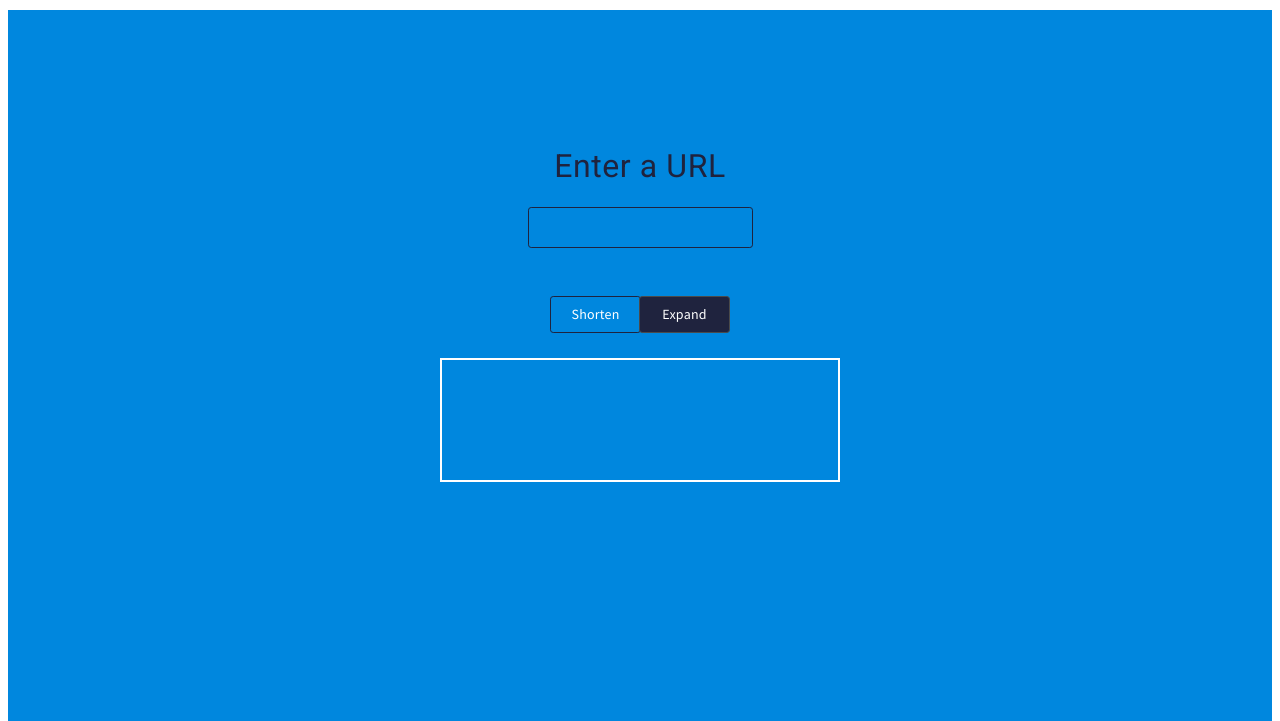
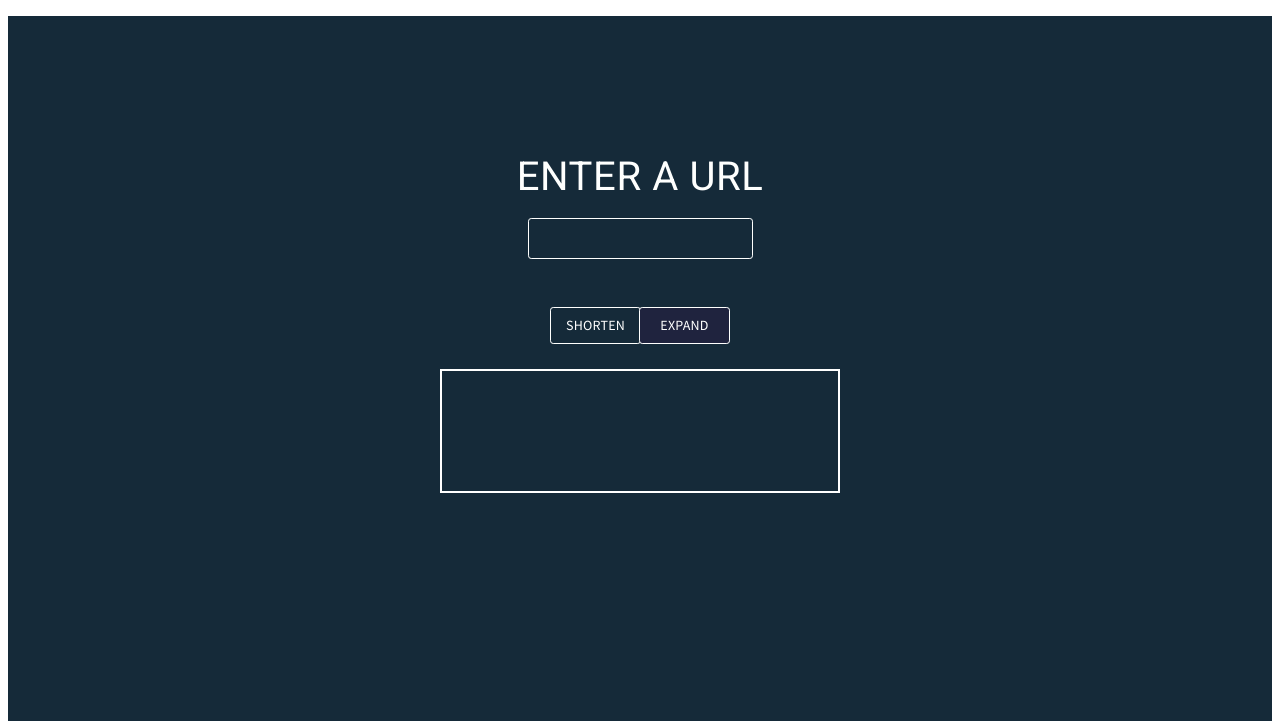
Before and after one commit to iharmanpannu/shorten-url-jquery, a plain HTML site: page index.html in a window 1280 px wide. Shown: the part 79-800 px from the top of the page. Drawn offline with nearby package versions, Linux system fonts and the light colour scheme.

Commit message:
changed color scheme

```diff
--- /dev/null
+++ b/style-min.css
@@ -0,0 +1 @@
+header{height:60px;text-align:center}main{background-color:#152A39;height:900px;text-align:center}h1{height:38px;font-family:Roboto;font-size:40px;font-weight:300;letter-spacing:0.6px;text-align:center;color:#FEFFFE;padding-top:137px;text-transform:uppercase}.logo{width:110px;height:28px;margin-top:40px;-o-object-fit:contain;object-fit:contain}.container{width:400px;margin:auto;text-align:center}#input{width:219px;height:37px;border-radius:3.2px;border:solid 0.8px #FEFFFE;background-color:inherit;display:block;margin:auto;font-family:Source Sans Pro;font-size:14px;letter-spacing:0.2px;text-align:center;color:#ffffff}#shorten{width:91px;height:37px;border-radius:3.2px;border:solid 0.8px #FEFFFE;background-color:inherit;margin-top:48px;font-family:Source Sans Pro;font-size:14px;letter-spacing:0.2px;text-align:center;color:#ffffff;margin-right:-3px;text-transform:uppercase}#expand{width:91px;height:37px;border-radius:3.2px;background-color:#1f233e;border:solid 0.8px #FEFFFE;margin-top:48px;font-family:Source Sans Pro;font-size:14px;letter-spacing:0.2px;text-align:center;color:#ffffff;margin-left:-3px;text-transform:uppercase}#responseField{min-width:191px;min-height:120px;border:solid 2px #ffffff;margin:auto;margin-top:25px;font-family:Source Sans Pro;font-size:16px;letter-spacing:0.2px;text-align:center;color:#ffffff;overflow-wrap:break-word}
--- a/style.css
+++ b/style.css
@@ -4,7 +4,7 @@ header {
 }
 
 main {
-    background-color: #0087de;
+    background-color: #152A39;
     height: 900px;
     text-align: center;
 }
@@ -12,12 +12,13 @@ main {
 h1 {
     height: 38px;
     font-family: Roboto;
-    font-size: 32px;
+    font-size: 40px;
     font-weight: 300;
     letter-spacing: 0.6px;
     text-align: center;
-    color: #1f233e;
+    color: #FEFFFE;
     padding-top: 137px;
+    text-transform: uppercase;
 }
 
 .logo {
@@ -37,7 +38,7 @@ h1 {
     width: 219px;
     height: 37px;
     border-radius: 3.2px;
-    border: solid 0.8px #1f233e;
+    border: solid 0.8px #FEFFFE;
     background-color: inherit;
     display: block;
     margin: auto;
@@ -52,7 +53,7 @@ h1 {
     width: 91px;
     height: 37px;
     border-radius: 3.2px;
-    border: solid 0.8px #1f233e;
+    border: solid 0.8px #FEFFFE;
     background-color: inherit;
     margin-top: 48px;
     font-family: Source Sans Pro;
@@ -61,6 +62,7 @@ h1 {
     text-align: center;
     color: #ffffff;
     margin-right: -3px;
+    text-transform: uppercase;
 }
 
 #expand {
@@ -68,7 +70,7 @@ h1 {
     height: 37px;
     border-radius: 3.2px;
     background-color: #1f233e;
-    border: solid 0.8px #4a4a4a;
+    border: solid 0.8px #FEFFFE;
     margin-top: 48px;
     font-family: Source Sans Pro;
     font-size: 14px;
@@ -76,6 +78,7 @@ h1 {
     text-align: center;
     color: #ffffff;
     margin-left: -3px;
+    text-transform: uppercase;
 }
 
 #responseField {
```
